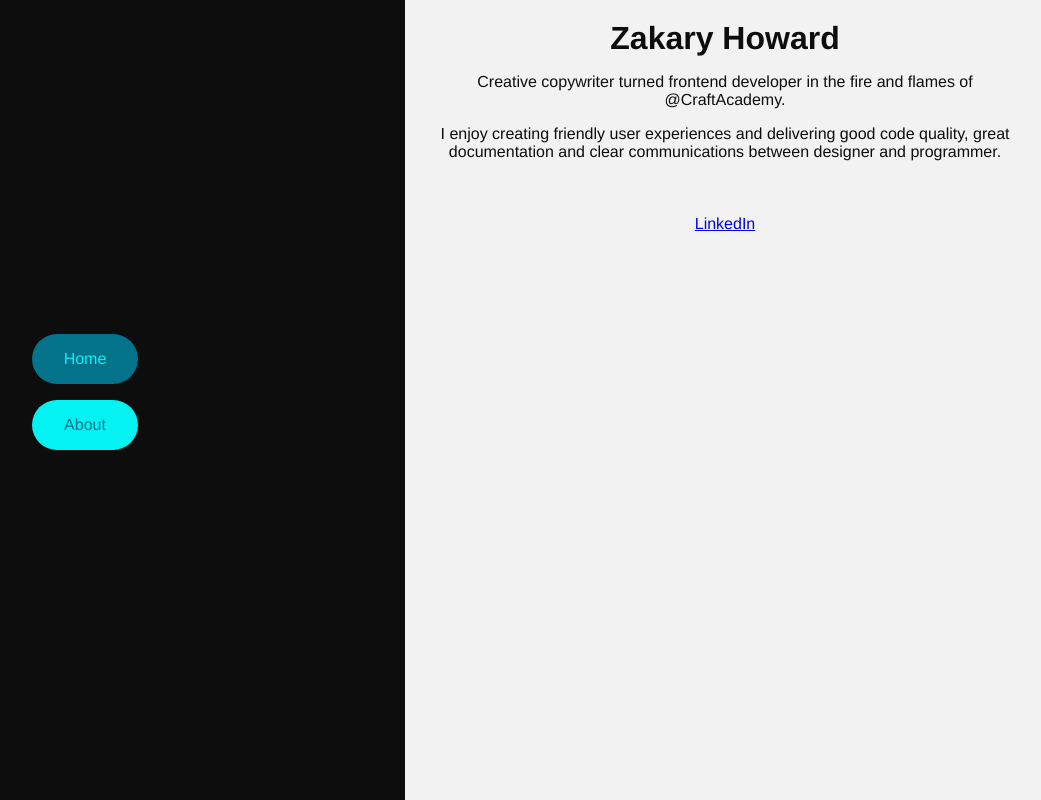
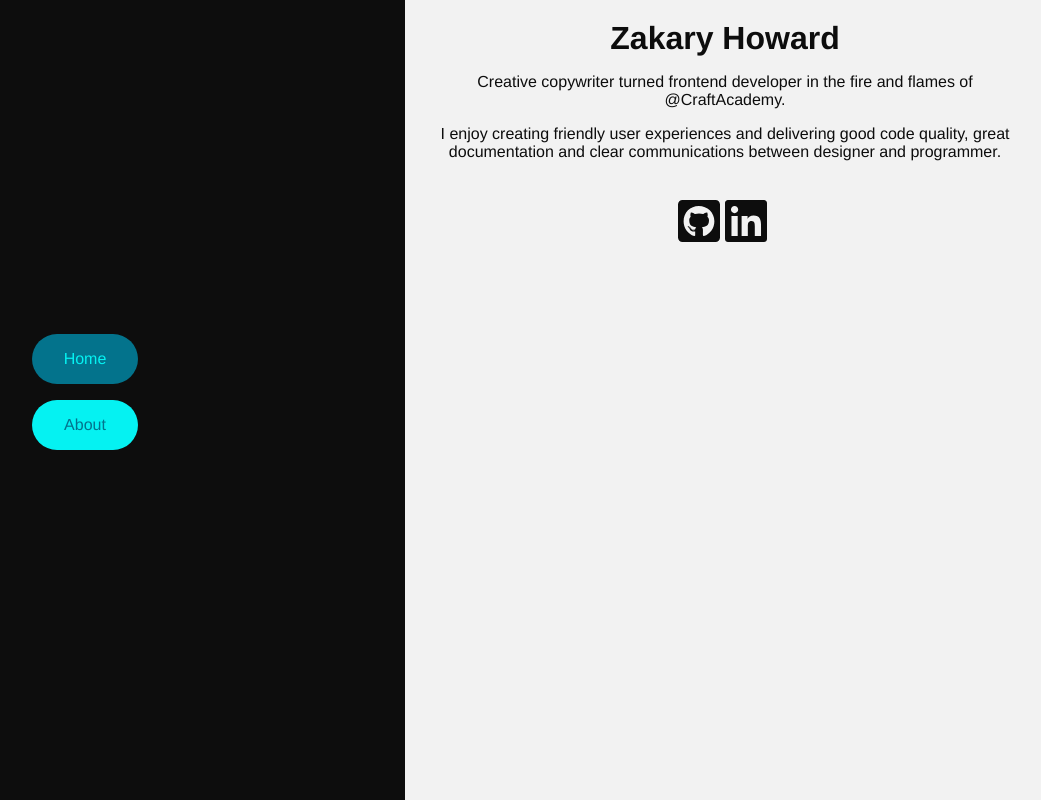
Before and after one commit to Prozak8/portfolio, a Vue app: page /about in a window 1280 px wide. Shown: the whole page, without its empty margins (235-1276 px from the left). Built offline with nearby package versions, Linux system fonts and the light colour scheme.

Commit message:
added fontawesome dependency, svg hover class

```diff
--- a/package.json
+++ b/package.json
@@ -8,6 +8,10 @@
     "lint": "vue-cli-service lint"
   },
   "dependencies": {
+    "@fortawesome/fontawesome-svg-core": "^1.2.22",
+    "@fortawesome/free-brands-svg-icons": "^5.10.2",
+    "@fortawesome/free-solid-svg-icons": "^5.10.2",
+    "@fortawesome/vue-fontawesome": "^0.1.7",
     "core-js": "^2.6.5",
     "vue": "^2.6.10",
     "vue-router": "^3.0.3"
--- a/src/main.js
+++ b/src/main.js
@@ -1,10 +1,21 @@
-import Vue from 'vue'
-import App from './App.vue'
-import router from './router'
+import Vue from 'vue';
+import App from './App.vue';
+import router from './router';
+import { library } from '@fortawesome/fontawesome-svg-core';
+import { FontAwesomeIcon } from '@fortawesome/vue-fontawesome';
+import {
+  faGithub,
+  faLinkedin,
+  faGithubSquare
+} from '@fortawesome/free-brands-svg-icons';
 
-Vue.config.productionTip = false
+Vue.config.productionTip = false;
+
+library.add(faGithubSquare, faLinkedin);
+
+Vue.component('font-awesome-icon', FontAwesomeIcon);
 
 new Vue({
   router,
   render: h => h(App)
-}).$mount('#app')
+}).$mount('#app');
--- a/src/styles/main.sass
+++ b/src/styles/main.sass
@@ -6,3 +6,8 @@
 .col
   width: 50%
   height: 100%
+
+.grow
+  transition: all .2s ease-in-out
+  &:hover
+    transform: scale(1.1)
--- a/src/views/About.vue
+++ b/src/views/About.vue
@@ -6,16 +6,12 @@
       <p>I enjoy creating friendly user experiences and delivering good code quality, great documentation and clear communications between designer and programmer.</p>
     </div>
     <div class="social">
-      <ul>
-        <li>
-          <a href="https://github.com/Prozak8" target="_blank">
-            <i class="fab fa-github"></i>
-          </a>
-        </li>
-        <li>
-          <a href="www.linkedin.com/in/zdh" target="_blank">LinkedIn</a>
-        </li>
-      </ul>
+      <a href="https://github.com/Prozak8" target="_blank" class="social__link">
+        <font-awesome-icon :icon="['fab', 'github-square']" size="3x" class="grow" />
+      </a>
+      <a href="https://www.linkedin.com/in/zdh" target="_blank" class="social__link">
+        <font-awesome-icon :icon="['fab', 'linkedin']" size="3x" class="grow" />
+      </a>
     </div>
   </div>
 </template>
@@ -31,6 +27,10 @@
     h1, p
       margin-bottom: 1rem
   .social
-    margin-top: auto
-
+    &__links_wrap
+      display: flex
+      flex-direction: row
+    &__link
+      color: $black
+      padding-right: 5px
 </style>
```
Also changed, not shown: 1 other file (tests, documents, lock files or other folders).
